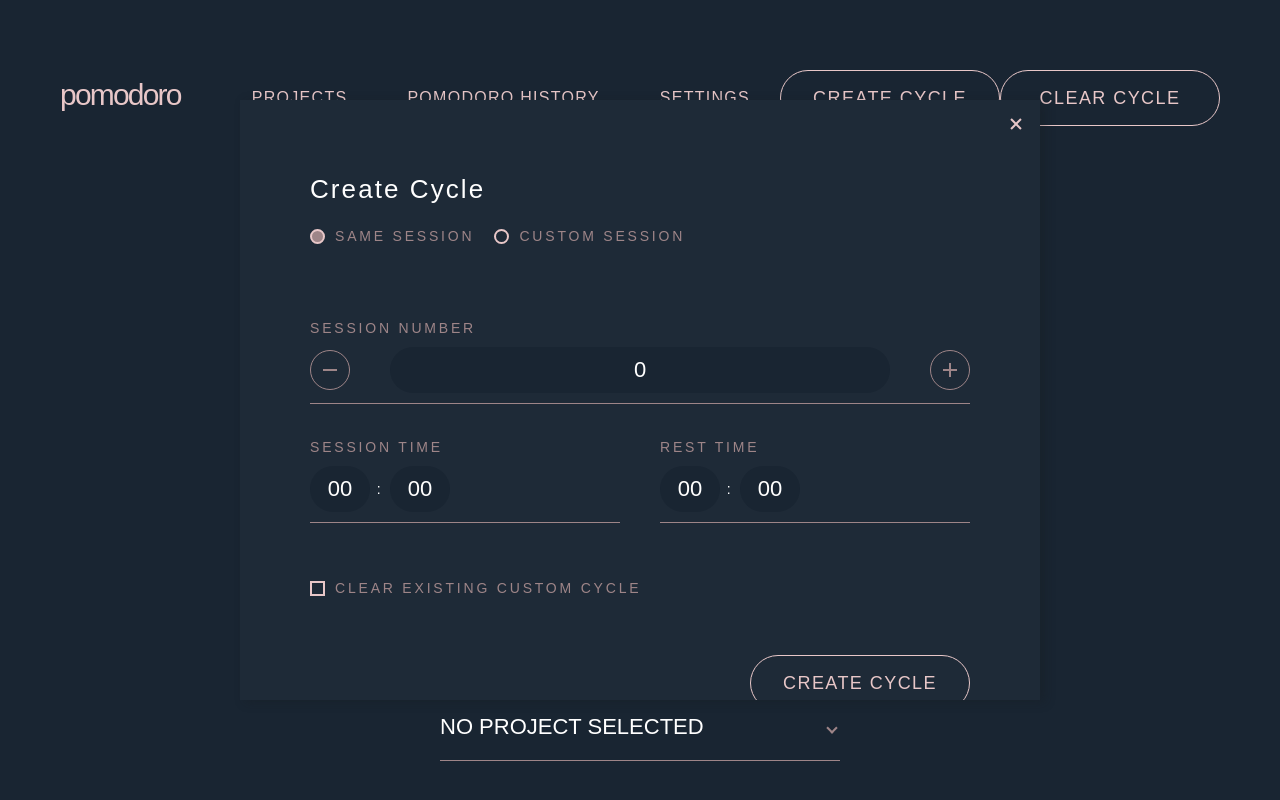
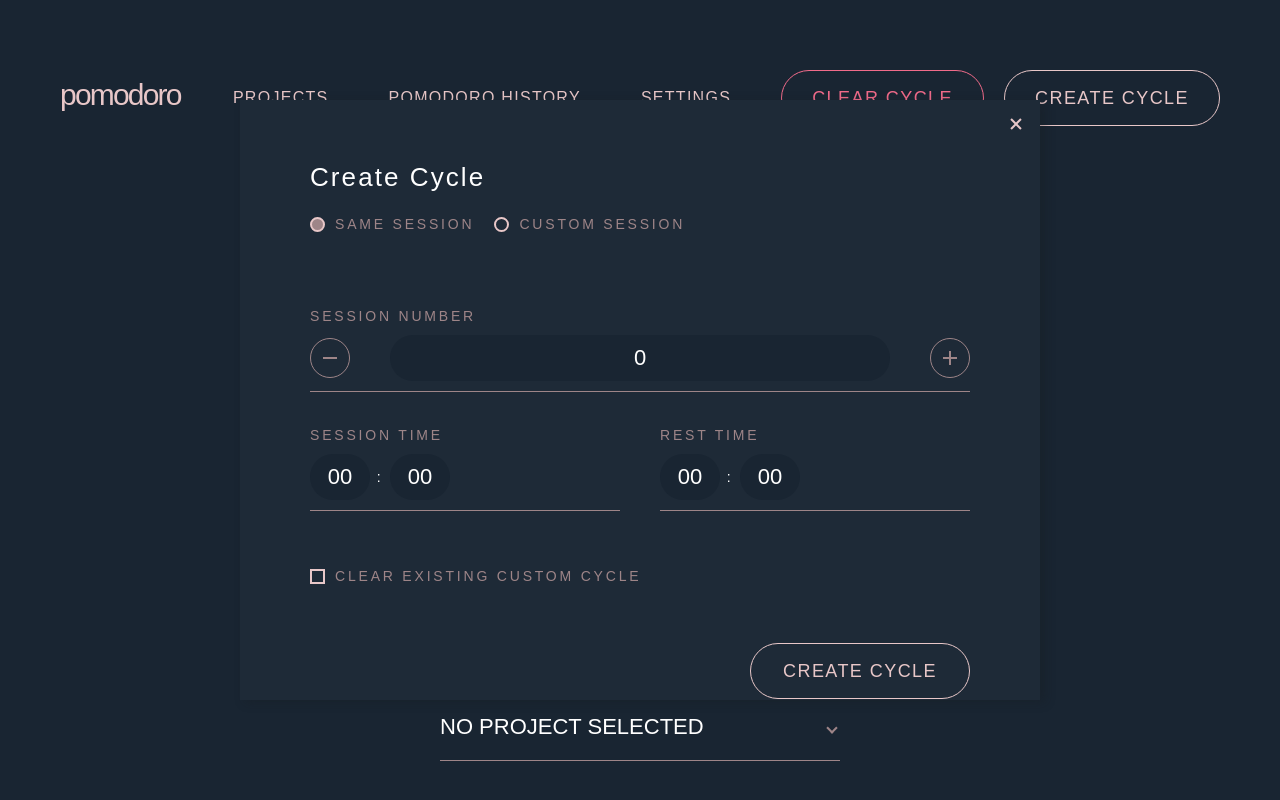
Before and after one commit to dobijaw/pomodoro, a React (Create React App) app: page / in a window 1280 px wide. Both pictures are taken after a click on the button "CREATE CYCLE". Shown: the top 800 px of the page. Built offline with nearby package versions, Linux system fonts and the light colour scheme.

Commit message:
change buttons

```diff
--- a/src/components/atoms/Button/Button.tsx
+++ b/src/components/atoms/Button/Button.tsx
@@ -1,6 +1,10 @@
 import styled, { css } from 'styled-components';
 
-const Button = styled.button<{ asPrimary?: boolean; withMargin?: boolean }>`
+const Button = styled.button<{
+  asPrimary?: boolean;
+  asDelete?: boolean;
+  withMargin?: boolean;
+}>`
   display: inline-block;
   min-width: 220px;
   padding: 18px 32px;
@@ -17,6 +21,12 @@ const Button = styled.button<{ asPrimary?: boolean; withMargin?: boolean }>`
   text-transform: uppercase;
   text-decoration: none;
   cursor: pointer;
+  transition: all 0.35s;
+
+  &:hover {
+    color: ${({ theme }) => theme.colors.background};
+    background: ${({ theme }) => theme.colors.primary};
+  }
 
   ${({ asPrimary }) =>
     asPrimary &&
@@ -24,6 +34,18 @@ const Button = styled.button<{ asPrimary?: boolean; withMargin?: boolean }>`
       background-color: ${({ theme }) => theme.colors.primary};
       color: ${({ theme }) => theme.colors.background};
     `}
+
+  ${({ asDelete }) =>
+    asDelete &&
+    css`
+      border-color: ${({ theme }) => theme.colors.error};
+      color: ${({ theme }) => theme.colors.error};
+
+      &:hover {
+        background-color: ${({ theme }) => theme.colors.error};
+        color: ${({ theme }) => theme.colors.copy};
+      }
+    `}
 `;
 
 export default Button;
--- a/src/components/atoms/Close/Close.tsx
+++ b/src/components/atoms/Close/Close.tsx
@@ -1,13 +1,15 @@
 import styled from 'styled-components';
 
 const Close = styled.button`
-  position: absolute;
+  position: -webkit-sticky;
+  position: sticky;
   top: 10px;
   right: 10px;
   display: block;
   width: 28px;
   height: 28px;
   border: none;
+  margin: 0 0 0 auto;
   background: none;
   transition: background 0.35s ease-in-out;
 
--- a/src/components/molecules/NavList/NavList.tsx
+++ b/src/components/molecules/NavList/NavList.tsx
@@ -4,7 +4,6 @@ import { connect, ConnectedProps } from 'react-redux';
 
 import { Routes } from 'routes';
 import { clearCycle } from 'store/cycle/actions';
-import { CyclesState } from 'store/cycle/types';
 
 import Button from 'components/atoms/Button/Button';
 import NavLinkItem from 'components/atoms/NavLinkItem/NavLinkItem';
@@ -41,9 +40,16 @@ const ListItem = styled.li`
   margin: 0 20px;
 `;
 
-interface RootState {
-  cycle: CyclesState;
-}
+const StyledButton = styled(Button)`
+  min-width: auto;
+  padding-left: 30px;
+  padding-right: 30px;
+`;
+
+const StyleButtonMargin = styled(StyledButton)`
+  margin-right: 20px;
+  margin-left: 20px;
+`;
 
 const mapDispatch = {
   clearCycle: () => clearCycle(),
@@ -70,12 +76,12 @@ function NavList({ asMobile, isVisible, onOpenModal, clearCycle }: Props) {
       <ListItem>
         <NavLinkItem to={Routes.settings}>Settings</NavLinkItem>
       </ListItem>
-      <Button type="button" onClick={onOpenModal}>
+      <StyleButtonMargin asDelete type="button" onClick={clearCycle}>
+        clear cycle
+      </StyleButtonMargin>
+      <StyledButton type="button" onClick={onOpenModal}>
         create cycle
-      </Button>
-      <Button type="button" onClick={clearCycle}>
-        clear cycle
-      </Button>
+      </StyledButton>
     </List>
   );
 }
--- a/src/components/organisms/CycleModal/CycleModal.tsx
+++ b/src/components/organisms/CycleModal/CycleModal.tsx
@@ -47,18 +47,22 @@ const BoxModal = styled.div`
   max-width: 800px;
   height: calc(100vh - 40px);
   max-height: 600px;
-  padding: 30px;
+
   transform: translate(-50%, -50%) scale(0);
   background: ${({ theme }) => theme.colors.background20};
   box-shadow: 5px 2px 10px 0px rgba(24, 27, 30, 0.3);
   animation: ${scale} 0.4s forwards;
+`;
+
+const BoxModalWrapper = styled.div`
+  padding: 10px 30px;
 
   @media (min-width: 600px) {
-    padding: 50px;
+    padding: 20px 50px;
   }
 
   @media (min-width: 840px) {
-    padding: 70px;
+    padding: 30px 70px;
   }
 `;
 
@@ -221,6 +225,7 @@ function CycleModal({ onClose }: CycleModal) {
     <Wrapper>
       <BoxModal ref={modalRef}>
         <Close onClick={onClose} />
+        <BoxModalWrapper>
           <Headline>Create Cycle</Headline>
           <RadioForm>
             <RadioCheck
@@ -294,14 +299,20 @@ function CycleModal({ onClose }: CycleModal) {
                       }
                       maxValue={60}
                       value={Number(
-                      customValues.find((el) => el.id === item.id)?.sessionTime
+                        customValues.find((el) => el.id === item.id)
+                          ?.sessionTime
                       )}
                     />
                     <TimeInputBox
                       label="break time"
                       onChange={(value: number) =>
                         setCustomValues(
-                        getCustomValue(customValues, value, item.id, 'restTime')
+                          getCustomValue(
+                            customValues,
+                            value,
+                            item.id,
+                            'restTime'
+                          )
                         )
                       }
                       maxValue={60}
@@ -343,6 +354,7 @@ function CycleModal({ onClose }: CycleModal) {
 
             <StyledButton type="submit">Create Cycle</StyledButton>
           </Form>
+        </BoxModalWrapper>
       </BoxModal>
     </Wrapper>
   );
```
Lines whose indentation alone changed are shown as unchanged.
